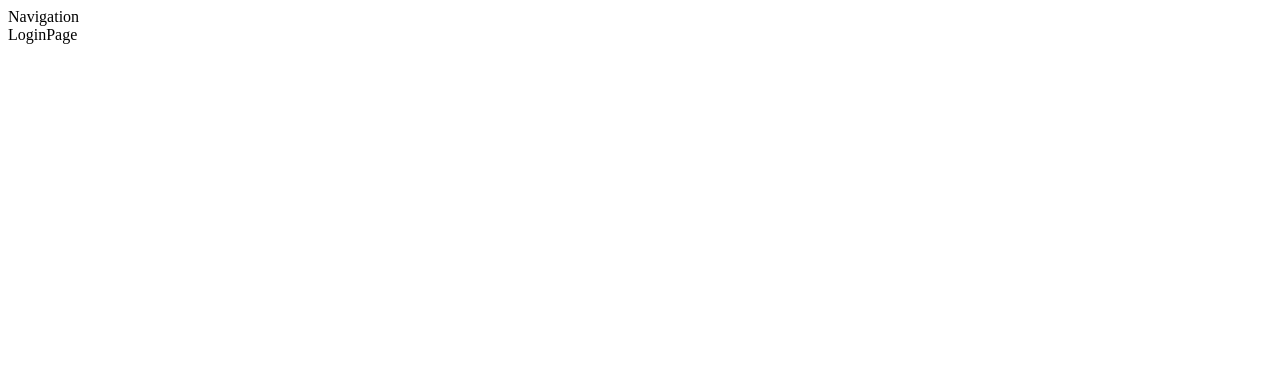
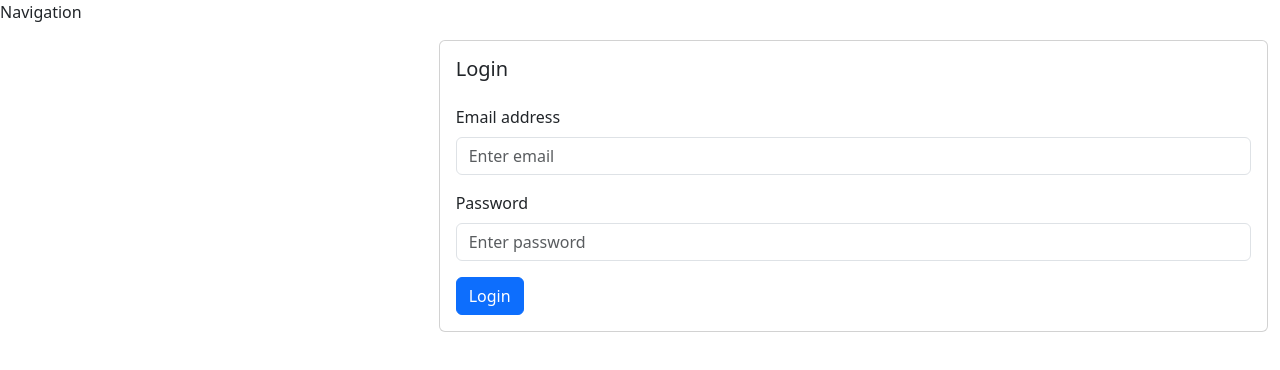
Before and after one commit to landicami/sulten-app, a React (Vite) app: page /login in a window 1280 px wide. Shown: the top 370 px of the page. Built offline with nearby package versions, Linux system fonts and the light colour scheme; no server answers.

Commit message:
created a authContextConvider and a custom hook useAuth that uses it and also a loginPage

```diff
--- a/src/App.tsx
+++ b/src/App.tsx
@@ -10,6 +10,7 @@ import ForgotPasswordPage from "./pages/Auth/ForgotPasswordPage";
 import AddRestaurantPage from "./pages/AddRestaurantPage";
 import ProtectedRoutes from "./components/ProtectedRoutes";
 import ListAllRestaurantsPage from "./pages/ListAllRestaurantPage";
+import "./assets/scss/App.scss";
 
 
 function App() {
--- /dev/null
+++ b/src/contexts/AuthContextProvider.tsx
@@ -0,0 +1,52 @@
+import { onAuthStateChanged, signInWithEmailAndPassword, signOut, User, UserCredential } from "firebase/auth";
+import { createContext, PropsWithChildren, useEffect, useState } from "react";
+import { auth } from "../service/firebase";
+
+
+interface IAuthContext {
+    currentAdmin: User | null;
+    login: (email: string, password: string) => Promise<UserCredential>;
+    logout: () => Promise<void>;
+}
+
+export const AuthContext = createContext<IAuthContext | null>(null);
+
+const AuthContextProvider: React.FC<PropsWithChildren> = ({ children }) => {
+    const [currentAdmin, setCurrentAdmin] = useState<User | null>(null);
+    const [loading, setLoading] = useState(true);
+
+    const login = (email: string, password: string) => {
+        return signInWithEmailAndPassword(auth, email, password);
+    };
+
+    const logout = () => {
+        return signOut(auth);
+    };
+
+    useEffect(() => {
+        const unsubscribe = onAuthStateChanged(auth, (admin) => {
+            setCurrentAdmin(admin);
+        });
+
+        setLoading(false);
+
+        return unsubscribe;
+    }, []);
+
+    return (
+        <AuthContext.Provider value={{
+            currentAdmin,
+            login,
+            logout
+        }}> {loading
+            ? <div><p>Loading...</p></div>
+            : <>{children}</>
+            }
+        </AuthContext.Provider>
+    )
+
+}
+
+
+
+export default AuthContextProvider;
--- /dev/null
+++ b/src/hooks/useAuth.ts
@@ -0,0 +1,14 @@
+import { useContext } from "react";
+import { AuthContext } from "../contexts/AuthContextProvider";
+
+const useAuth = () => {
+	const authContext = useContext(AuthContext);
+
+	if (!authContext) {
+		throw new Error("useAuth must be used within an AuthContextProvider!");
+	}
+
+	return authContext;
+};
+
+export default useAuth;
--- a/src/main.tsx
+++ b/src/main.tsx
@@ -2,11 +2,14 @@ import App from "./App.tsx";
 import React from "react";
 import ReactDOM from "react-dom/client";
 import { BrowserRouter } from "react-router-dom";
+import AuthContextProvider from "./contexts/AuthContextProvider.tsx";
 
 ReactDOM.createRoot(document.getElementById("root")!).render(
 	<React.StrictMode>
-		<BrowserRouter>
-			<App />
-		</BrowserRouter>
+		<AuthContextProvider>
+			<BrowserRouter>
+				<App />
+			</BrowserRouter>
+		</AuthContextProvider>
 	</React.StrictMode>
 );
--- a/src/pages/Auth/LoginPage.tsx
+++ b/src/pages/Auth/LoginPage.tsx
@@ -1,7 +1,95 @@
+import Button from "react-bootstrap/Button";
+import Card from "react-bootstrap/Card";
+import Col from "react-bootstrap/Col";
+import Container from "react-bootstrap/Container";
+import Form from "react-bootstrap/Form";
+import Row from "react-bootstrap/Row";
+import { SubmitHandler, useForm } from "react-hook-form";
+import { ILoginCredentials } from "../../types/Auth.types";
+import { FirebaseError } from "firebase/app";
+import { useState } from "react";
+import useAuth from "../../hooks/useAuth";
+import { toast } from "react-toastify";
+import { useNavigate } from "react-router-dom";
 
 const LoginPage = () => {
+    const [isLoggingIn, setIsLoggingIn] = useState(false);
+    const { handleSubmit, register, formState: { errors } } = useForm<ILoginCredentials>();
+    const { login } = useAuth();
+    const navigate = useNavigate();
+
+    const onLogin: SubmitHandler<ILoginCredentials> = async (data) => {
+        setIsLoggingIn(true);
+
+        try {
+            await login(data.email, data.password);
+
+            toast.success("Logged in successfully!");
+            navigate("/");
+
+        } catch (err) {
+            if (err instanceof FirebaseError) {
+                toast.error(err.message);
+            } else if (err instanceof Error) {
+                toast.error(err.message);
+            } else {
+                toast.error("An error occurred while logging in!");
+            }
+        }
+
+        setIsLoggingIn(false);
+    }
+
     return (
-        <div>LoginPage</div>
+        <Container className="py-3 cemter-y" fluid>
+            <Row>
+                <Col md={{ span: 8, offset: 4 }}>
+                    <Card className="mb-4">
+                        <Card.Body>
+                            <Card.Title className="mb-4">Login</Card.Title>
+
+                            <Form onSubmit={handleSubmit(onLogin)}>
+                                <Form.Group className="mb-3" controlId="email">
+                                    <Form.Label>Email address</Form.Label>
+                                    <Form.Control
+                                        type="email"
+                                        placeholder="Enter email"
+                                        {...register("email", {
+                                            required: "Email is requried to login!"
+                                        })}
+                                    />
+                                    {errors.email && <Form.Text className="text-danger">{errors.email.message || "Invalid email"}</Form.Text>}
+                                </Form.Group>
+
+                                <Form.Group className="mb-3" controlId="password">
+                                    <Form.Label>Password</Form.Label>
+                                    <Form.Control
+                                        type="password"
+                                        placeholder="Enter password"
+                                        autoComplete="new-password"
+                                        {...register("password", {
+                                            required: "Password is requried to login!"
+                                        })}
+                                    />
+                                    {errors.password && <Form.Text className="text-danger">{errors.password.message || "Invalid password"}</Form.Text>}
+                                </Form.Group>
+
+                                <Button
+                                    variant="primary"
+                                    type="submit"
+                                    disabled={isLoggingIn}
+                                > {isLoggingIn
+                                    ? "Logging in..."
+                                    : "Login"
+                                    }
+                                </Button>
+                            </Form>
+
+                        </Card.Body>
+                    </Card>
+                </Col>
+            </Row>
+        </Container>
     )
 }
 
--- /dev/null
+++ b/src/types/Auth.types.ts
@@ -0,0 +1,4 @@
+export interface ILoginCredentials {
+	email: string;
+	password: string;
+}
```
Also changed, not shown: src/components/Navigation 2.tsx (added, +8 -0 lines), src/components/ProtectedRoutes 2.tsx (added, +8 -0 lines).
